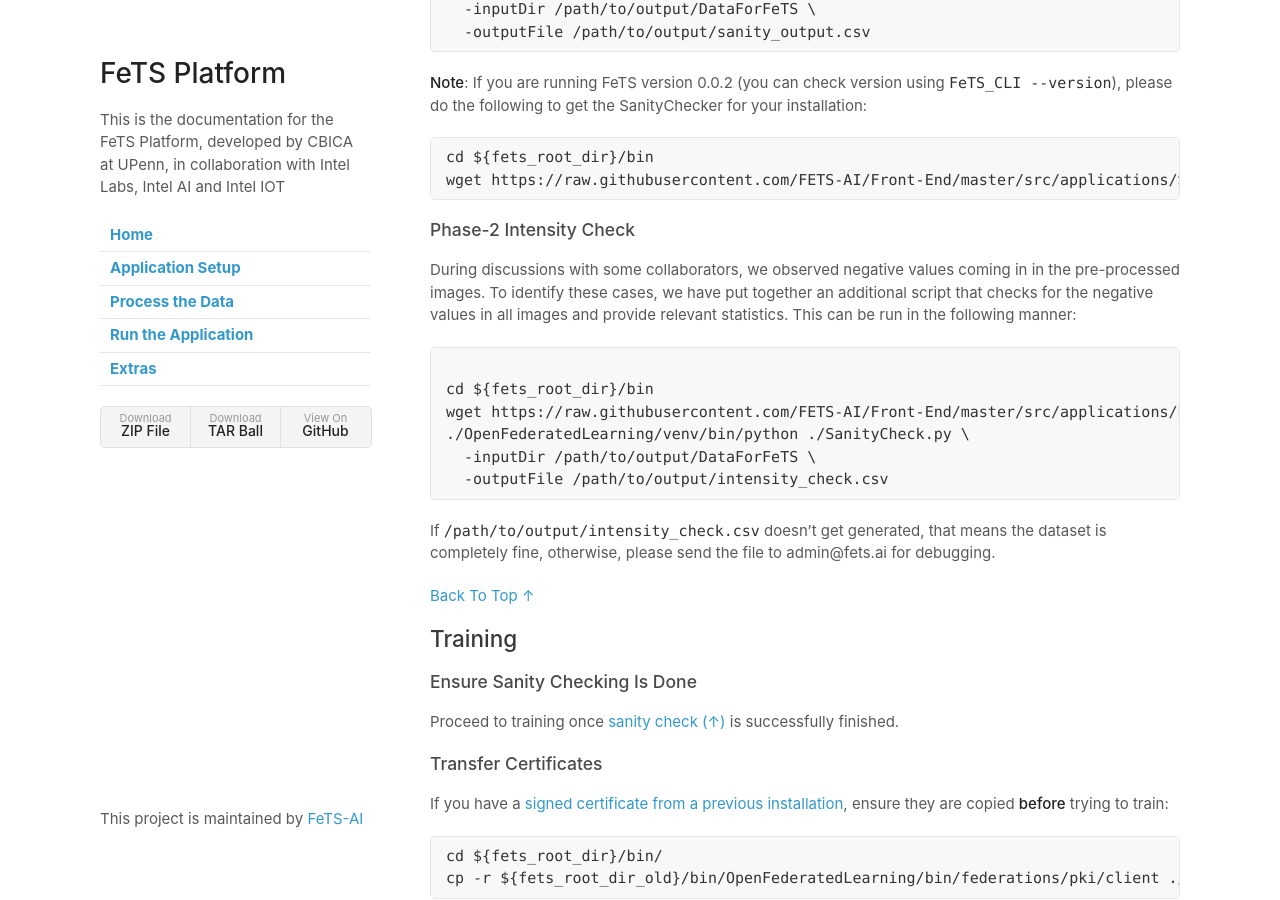
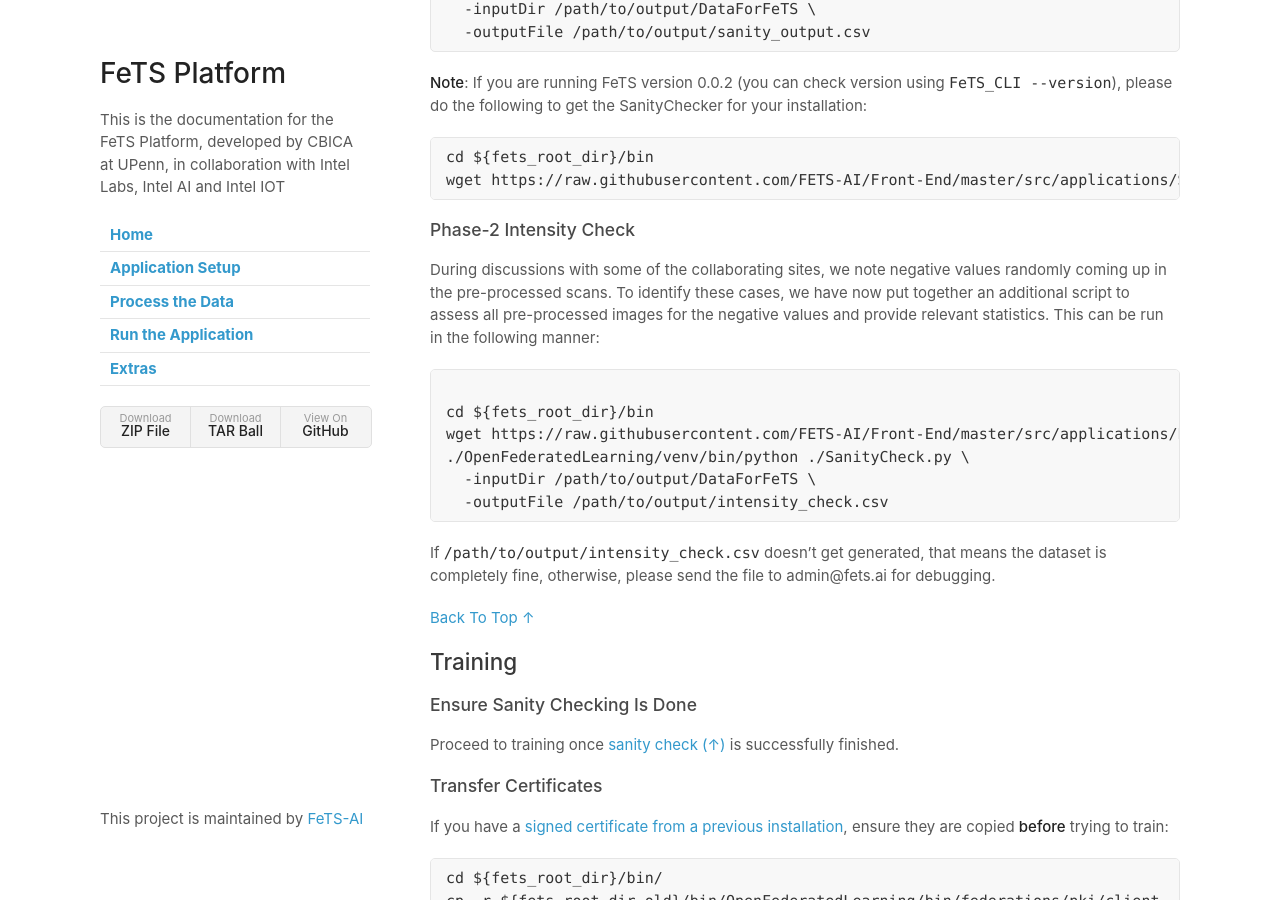
Before and after one commit to FeTS-AI/Front-End, a Jekyll site: the page built from docs/runningApplication.md, in a window 1280 px wide and 900 px high, scrolled down 4121 px. Built offline with Jekyll 4.4.1, drawn with Linux system fonts in a browser that asks for light colours; our own code applies the rules of GitHub Pages for plain Markdown files.

Commit message:
Update runningApplication.md
Minor edits in the Ph2 Intensity check

````diff
--- a/docs/runningApplication.md
+++ b/docs/runningApplication.md
@@ -144,7 +144,7 @@
 
 ### Phase-2 Intensity Check
 
-During discussions with some collaborators, we observed negative values coming in in the pre-processed images. To identify these cases, we have put together an additional script that checks for the negative values in all images and provide relevant statistics. This can be run in the following manner:
+During discussions with some of the collaborating sites, we note negative values randomly coming up in the pre-processed scans. To identify these cases, we have now put together an additional script to assess all pre-processed images for the negative values and provide relevant statistics. This can be run in the following manner:
 
 ```bash
 
````
